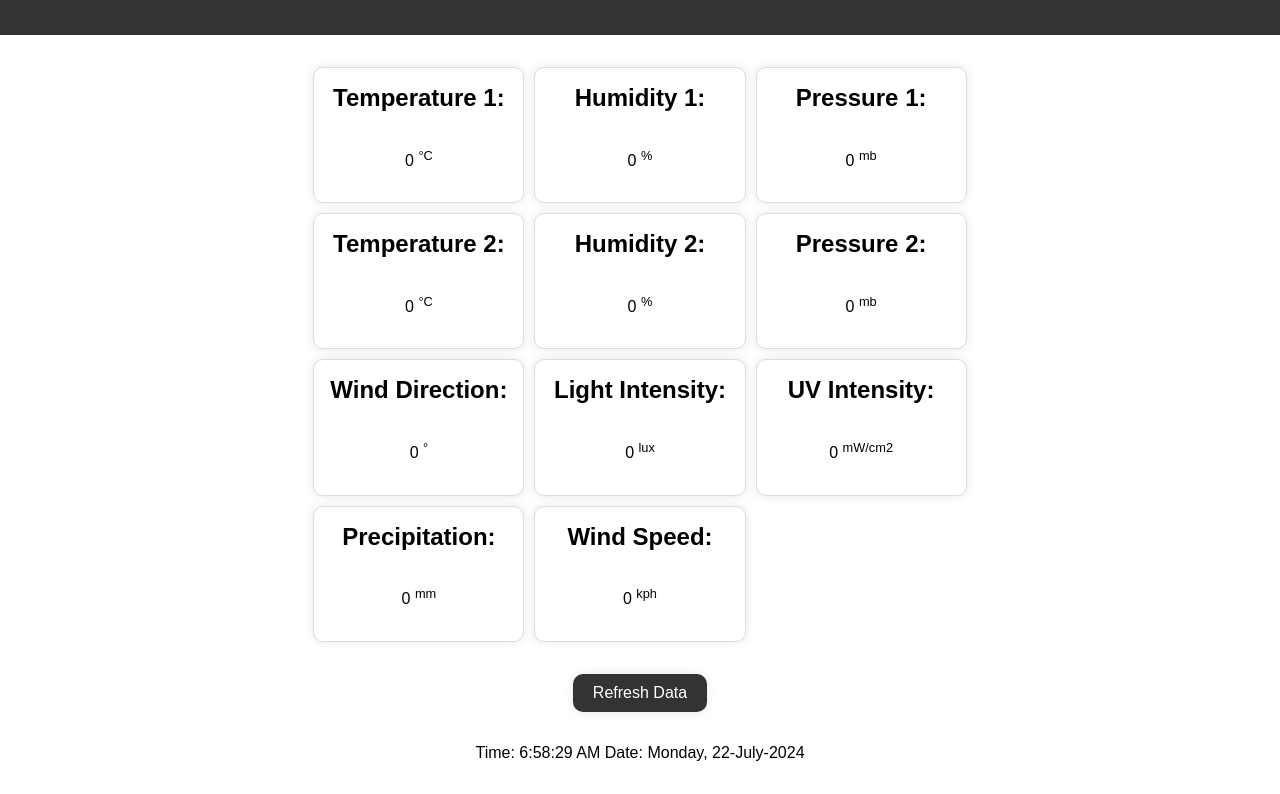
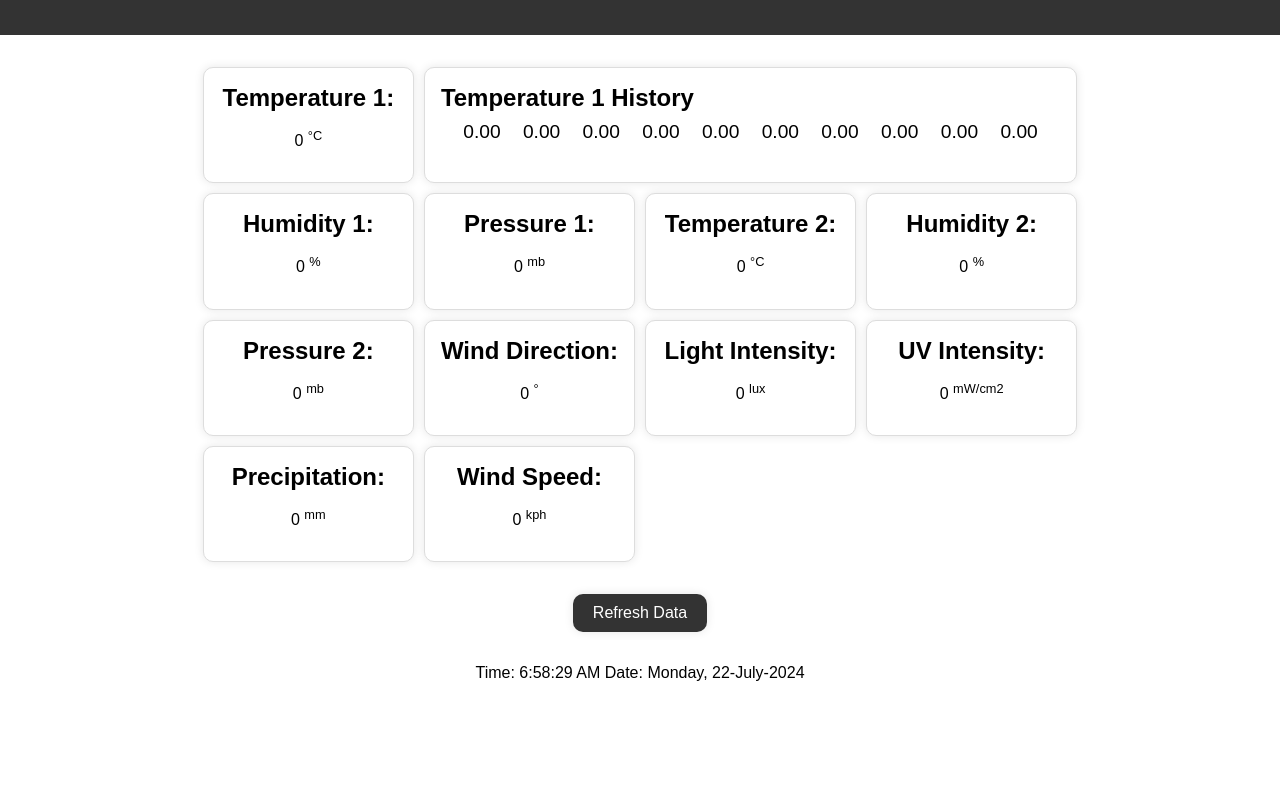
Before and after one commit to dreiseu/WebServer, a plain HTML site: page src/index.html in a window 1280 px wide. Shown: the part 77-871 px from the top of the page. After the commit the page ends 800 px from the top, so only its background shows below. Drawn offline with Linux system fonts and the light colour scheme.

Commit message:
add array

```diff
--- a/src/index.html
+++ b/src/index.html
@@ -1,5 +1,6 @@
 <!DOCTYPE html>
 <html>
+
 <head>
     <title>Kloudtech Weather Data</title>
     <meta name="viewport" content="width=device-width, initial-scale=1">
@@ -7,6 +8,11 @@
     <meta charset="utf-8">
     <link rel="icon" type="image/png" href="icon.png">
     <style>
+        :root {
+            margin: 0;
+            padding: 0;
+        }
+
         body {
             font-family: Arial, sans-serif;
             margin: 0;
@@ -29,7 +35,7 @@
 
         .grid-container {
             display: grid;
-                grid-template-columns: repeat(3, 1fr);
+            grid-template-columns: repeat(4, 1fr);
             gap: 10px;
         }
 
@@ -44,11 +50,35 @@
             align-items: center;
         }
 
+        .card-historical {
+            background-color: #fff;
+            padding: 1em;
+            border: 1px solid #ddd;
+            border-radius: 10px;
+            box-shadow: 0 0 10px rgba(0, 0, 0, 0.1);
+            display: flex;
+            flex-direction: column;
+            grid-column: 2/ span 3;
+        }
+
         .card h2 {
-                margin-top: 0;
+            margin: 0;
+            padding: 0;
             font-size: 1.5rem;
         }
 
+        .card-historical h2 {
+            margin: 0;
+            padding: 0;
+        }
+
+        #temperature1History {
+            padding-top: 0.5em;
+            font-size: larger;
+            display: flex;
+            flex-direction: row;
+            justify-content: space-evenly;
+        }
 
         .button-section {
             margin-top: 2em;
@@ -80,6 +110,7 @@
         }
     </style>
 </head>
+
 <body>
     <header>
         <h1>Kloudtech Weather Data</h1>
@@ -93,6 +124,10 @@
                     <span id="BMETemperatureValue">0</span>
                     <sup class="units">&deg;C</sup>
                 </p>
+            </div>
+            <div class="card-historical">
+                <h2 class="history-head">Temperature 1 History</h2>
+                <div id="temperature1History"></div>
             </div>
             <!--BME Humidity-->
             <div class="card">
@@ -184,7 +219,7 @@
             <span style="font-size:1.0rem;">Time: </span>
             <span id="time" style="font-size:1.0rem;"></span>
 
-                <i class="far fa-calendar-alt" style="font-size:1.0rem;color:#f7dc68";></i>
+            <i class="far fa-calendar-alt" style="font-size:1.0rem;color:#f7dc68" ;></i>
             <span style="font-size:1.0rem;">Date: </span>
             <span id="date" style="font-size:1.0rem;"></span>
         </section>
@@ -204,16 +239,28 @@
             getWindSpeedData();
         }, 60000);
 
-            setInterval(function() {
+        setInterval(function () {
             // Call a function repetatively with 1 Second interval
             Time_Date();
         }, 1000);
+
+        const temperature1Array = ["0.00", "0.00", "0.00", "0.00", "0.00", "0.00", "0.00", "0.00", "0.00", "0.00"];
+        const list = document.getElementById('temperature1History');
+        temperature1Array.forEach(item => {
+            const listItem = document.createElement('div');
+            listItem.textContent = item;
+            list.appendChild(listItem);
+        });
 
         // BME Temperature
         function getBMETemperatureData() {
             var xhttp = new XMLHttpRequest();
             xhttp.onreadystatechange = function () {
                 if (this.readyState == 4 && this.status == 200) {
+                    const newValue = this.responseText;
+                    temperature1Array.unshift(newValue); // insert new value at index 0
+                    temperature1Array.pop(); // remove last item
+
                     document.getElementById("BMETemperatureValue").innerHTML =
                         this.responseText;
                 }
@@ -356,8 +403,8 @@
             var t = new Date();
             document.getElementById("time").innerHTML = t.toLocaleTimeString();
             var d = new Date();
-                const dayNames = ["Sunday", "Monday", "Tuesday", "Wednesday", "Thursday", "Friday","Saturday"];
-                const monthNames = ["January", "February", "March", "April", "May", "June","July", "August", "September", "October", "November", "December"];
+            const dayNames = ["Sunday", "Monday", "Tuesday", "Wednesday", "Thursday", "Friday", "Saturday"];
+            const monthNames = ["January", "February", "March", "April", "May", "June", "July", "August", "September", "October", "November", "December"];
             document.getElementById("date").innerHTML = dayNames[d.getDay()] + ", " + d.getDate() + "-" + monthNames[d.getMonth()] + "-" + d.getFullYear();
         }
 
@@ -394,6 +441,10 @@
             getPrecipitationData();
             getWindSpeedData();
         }
+
+
+
     </script>
 </body>
+
 </html>
```
Also changed, not shown: 1 other file. Lines whose indentation alone changed are shown as unchanged.
